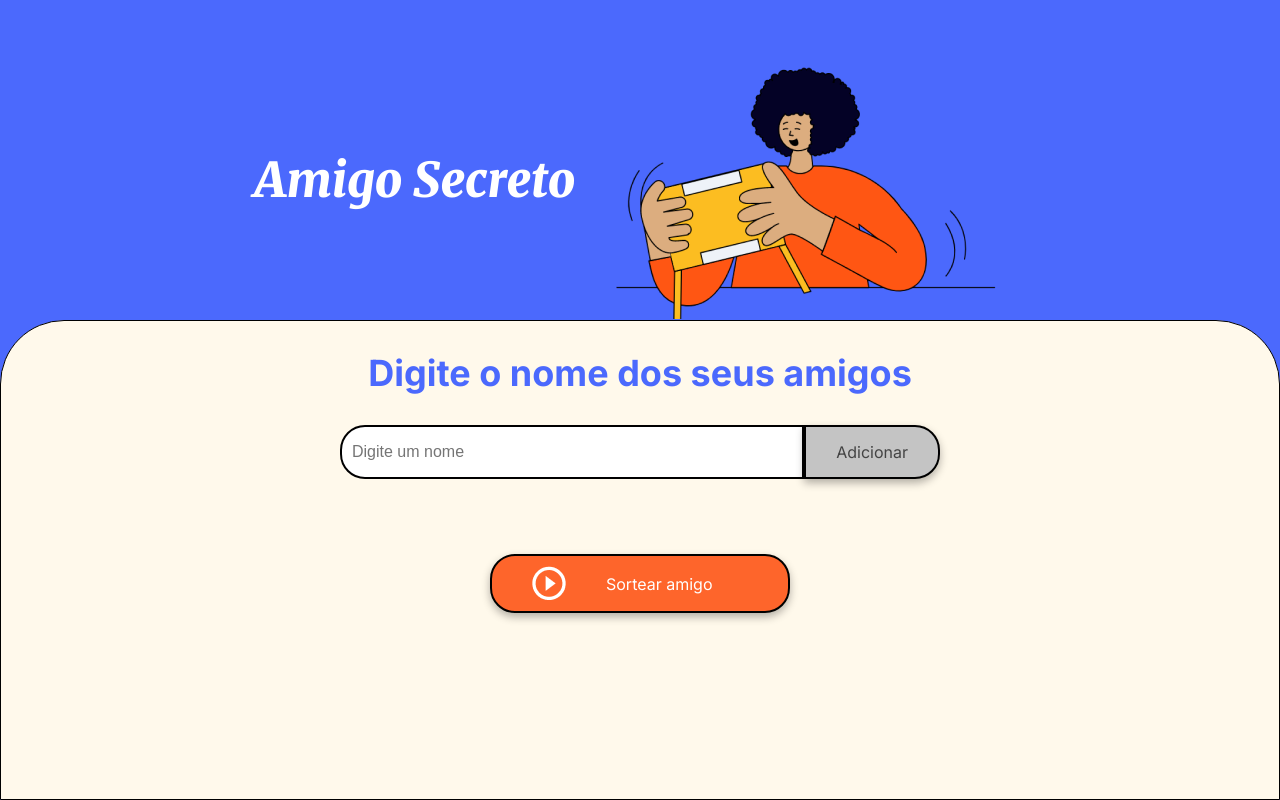
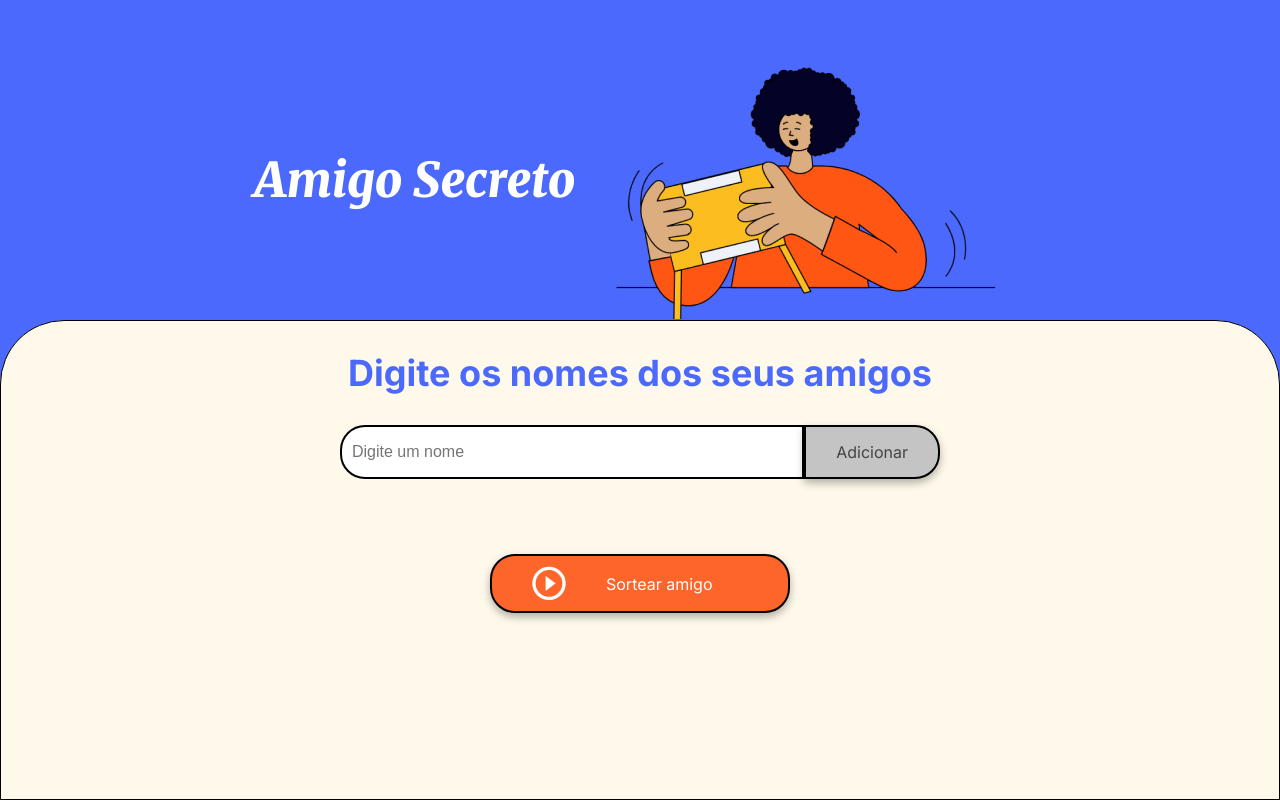
Before and after one commit to Cosme-jr/amigo_secreto, a plain HTML site: page index.html in a window 1280 px wide. Drawn offline with Linux system fonts and the light colour scheme.

Commit message:
mudar texto

```diff
--- a/index.html
+++ b/index.html
@@ -18,7 +18,7 @@
         </header>
 
         <section class="input-section">
-            <h2 class="section-title">Digite o nome dos seus amigos</h2>
+            <h2 class="section-title">Digite os nomes dos seus amigos</h2>
             <div class="input-wrapper">
                 <input type="text" id="amigo" class="input-name" placeholder="Digite um nome">
                 <button class="button-add" onclick="adicionarAmigo()">Adicionar</button>
```
